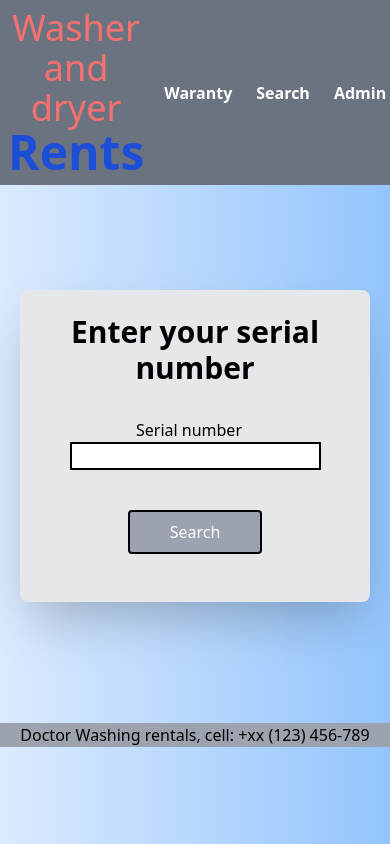
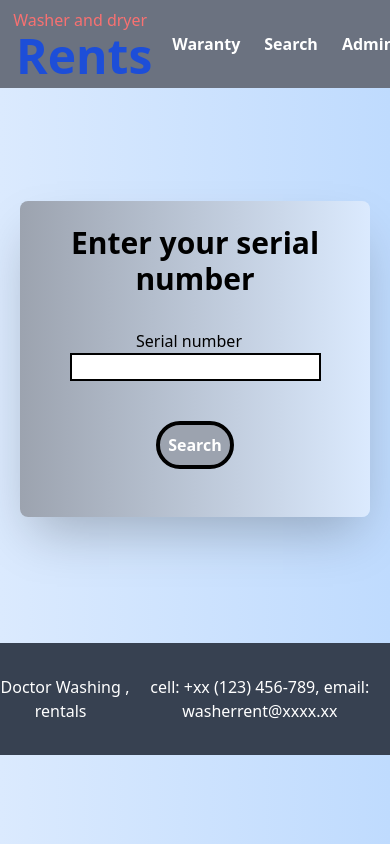
Before and after one commit to angel7005/demo-wash, a Next.js app: page /warranties/search in a window 390 px wide. Built offline with nearby package versions, Linux system fonts and the light colour scheme.

Commit message:
Refactorizado gradientes, viewport, fonts, responsive con los fonts, formatos de fecha...

```diff
--- a/components/warrantysearch.jsx
+++ b/components/warrantysearch.jsx
@@ -1,3 +1,4 @@
+"use client";
 import axios from 'axios';
 import React ,{useRef, useState} from 'react'
 import {useForm} from "react-hook-form"
@@ -62,8 +63,7 @@ export default function WarrantySearch() {
 							disabled={!isValid}
 							onClick={completeFormStep}
 							type="button"
-							className="flex my-10 py-2 px-10 border-2 border-black
-										text-center text-white rounded bg-blue-700
+							className="flex my-10 py-2 px-10 border-2 button1
 										disabled:bg-gray-400 disabled">
 				  		Search
 					</button>
@@ -76,8 +76,7 @@ export default function WarrantySearch() {
 						disabled={!isValid}
 						onClick={completeFormStep}
 						type="button"
-						className="flex my-10 py-2 px-10 border-2 border-black
-										text-center text-white rounded bg-blue-700">
+						className="flex my-10 py-2 px-10 bg-blue-700 button1">
 				  			Previous
 					</button>
 			)
@@ -99,15 +98,15 @@ export default function WarrantySearch() {
 				}
 				else {
 					return (
-						<p>Warranty available by (dd:hh:mm:ss) {' '}
-							<CountdownTimer targetDate={dateTimeAfterThreeDays} />
+						<p>Warranty time available in days:hh:mm:ss by: {' '}
+							<CountdownTimer targetDate={dateTimeAfterThreeDays}  />
 						</p>)
 					//return( <p>Available {wrt*-1} day(s) of warranty. Was {warranty.days_warranty} days</p>)
 				}
 	}
 
 	return(
-	       <div className="max-w-xl w-full mt-4 mb-4 mx-auto rounded-lg shadow-2xl bg-gray-200
+	       <div className="max-w-xl w-full mt-4 mb-4 mx-auto rounded-lg shadow-2xl themegrad1
 	       								 overflow-hidden z-10 ">
 	          <div className="px-2 py-2">
 	            <form >
@@ -161,12 +160,17 @@ export default function WarrantySearch() {
 	              	</div>
 	              	<div className="flex justify-left mt-2">
 	              		<label className="font-semibold text-justify pr-3"> Date of sale: </label>
-	              		<p>{warranty?.date_sale}</p>
+	              		<p>{(new Date(warranty?.date_sale))?.toLocaleDateString(undefined,{
+	              				weekday: 'long',
+	              				year:'numeric',
+	              				month: 'numeric',
+	              				day: 'numeric'
+	              			})}</p>
 	              	</div>
-	              	<div className="flex justify-left mb-2 mr-4">
+	              	<div className="flex justify-left mb-2 mr-4 mt-3">
 	              		<label className="font-semibold text-1x"> Days of warranty: </label>
 
-	              		<span className="pl-3">
+	              		<span className="pl-1">
 	              			{ renderWarranty() }
 	              			</span>
 	              	</div>
--- a/pages/components/footer.js
+++ b/pages/components/footer.js
@@ -1,8 +1,8 @@
 export default function Footer() {
     return (
             <footer>
-              <div className="my-4 flex bg-gray-400 justify-center">
-              <p className="mr-1  ">Doctor Washing rentals,</p> <p> cell: +xx (123) 456-789</p>
+              <div className="py-8 mt-3 flex bg-gray-700 justify-center text-white">
+              <p className="mr-1  items-center">Doctor Washing rentals</p>, <p> cell: +xx (123) 456-789, email: washerrent@xxxx.xx</p>
               </div>
             </footer>
     )
--- a/pages/components/header.js
+++ b/pages/components/header.js
@@ -4,10 +4,11 @@ const  Header = () => {
 	return (
 		<div className="bg-gray-500">
 			<nav className="flex justify-between ">
-				<div className="logo p-2">
-					<p className="text-4xl  text-red-400">
-					 	Washer and dryer <a className="text-blue-700 font-bold text-5xl">Rents</a>
+				<div className="logo p-2 items-top">
+					<p className="xl:text-4xl lg:text-2xl md:text-2xl sm:text-2xl  text-red-400">
+					 	Washer and dryer
 					</p>
+					<p className="pl-2 text-blue-700 font-bold text-5xl">Rents</p>
 				</div>
 				<div className="block flex justify-end  " >
 					<ul className="menu flex items-center justify-end" >
--- a/pages/components/table_body.js
+++ b/pages/components/table_body.js
@@ -20,7 +20,14 @@ export default function Table_Body( {body_rows_data} ){
             keys?.map( (k) => {
                             return(
                                <td className="px-6 py-4 text-sm font-normal text-left text-gray-800 whitespace-nowrap" >
-                                   {col[k]}
+                                 {
+                                    k==='date_sale' ? ((new Date(col[k]))?.toLocaleDateString(undefined,{
+                                                        weekday: 'long',
+                                                        year:'numeric',
+                                                        month: 'numeric',
+                                                        day: 'numeric'
+                                                       }))
+                                                    : col[k]}
                                </td>
                             )
                 }
--- a/pages/index.js
+++ b/pages/index.js
@@ -8,7 +8,7 @@ import WarrantySearh from '../components/warrantysearch.jsx'
 
 const  TermineContract = () => {
 	return (
-			<div className="min-h-screen h-screen themegrad
+			<div className="themegrad
 						grid grid-cols-3 gap-2 w-3/3 h-full">
 				<div className="text-center col-span-3"><Header/></div>
 
--- a/pages/warranties/search.js
+++ b/pages/warranties/search.js
@@ -6,7 +6,7 @@ import WarrantySearh from '../../components/warrantysearch.jsx'
 
 const  DashBoard = () => {
 	return (
-			<div className="min-h-screen h-screen themegrad
+			<div className="h-screen h-full themegrad
 						grid grid-cols-3 gap-2 w-3/3">
 				<div className="text-center col-span-3"><Header/></div>
 
--- a/styles/globals.css
+++ b/styles/globals.css
@@ -44,15 +44,19 @@ li.active {
 }
 
 .themegrad{
-  @apply bg-gradient-to-r from-blue-100 to-blue-300
+  @apply bg-gradient-to-r from-blue-100 to-blue-200
+}
+
+.themegrad1{
+  @apply bg-gradient-to-l from-blue-100 to-gray-400
 }
 
 .button1{
-  @apply border-4 border-yellow-400 text-white font-bold p-2 rounded-full hover:bg-white hover:text-black transition duration-500
+  @apply border-4 text-center border-black text-white bg-blue-700 font-bold p-2 rounded-full hover:bg-green-300 hover:text-black transition duration-300
 }
 
 .list {
-  @apply ml-4 text-2xl
+  @apply ml-4 xl:text-lg lg:text-lg md:text-lg sm:text-lg
 }
 
 .list {
```
Also changed, not shown: 1 other file (tests, documents, lock files or other folders).
